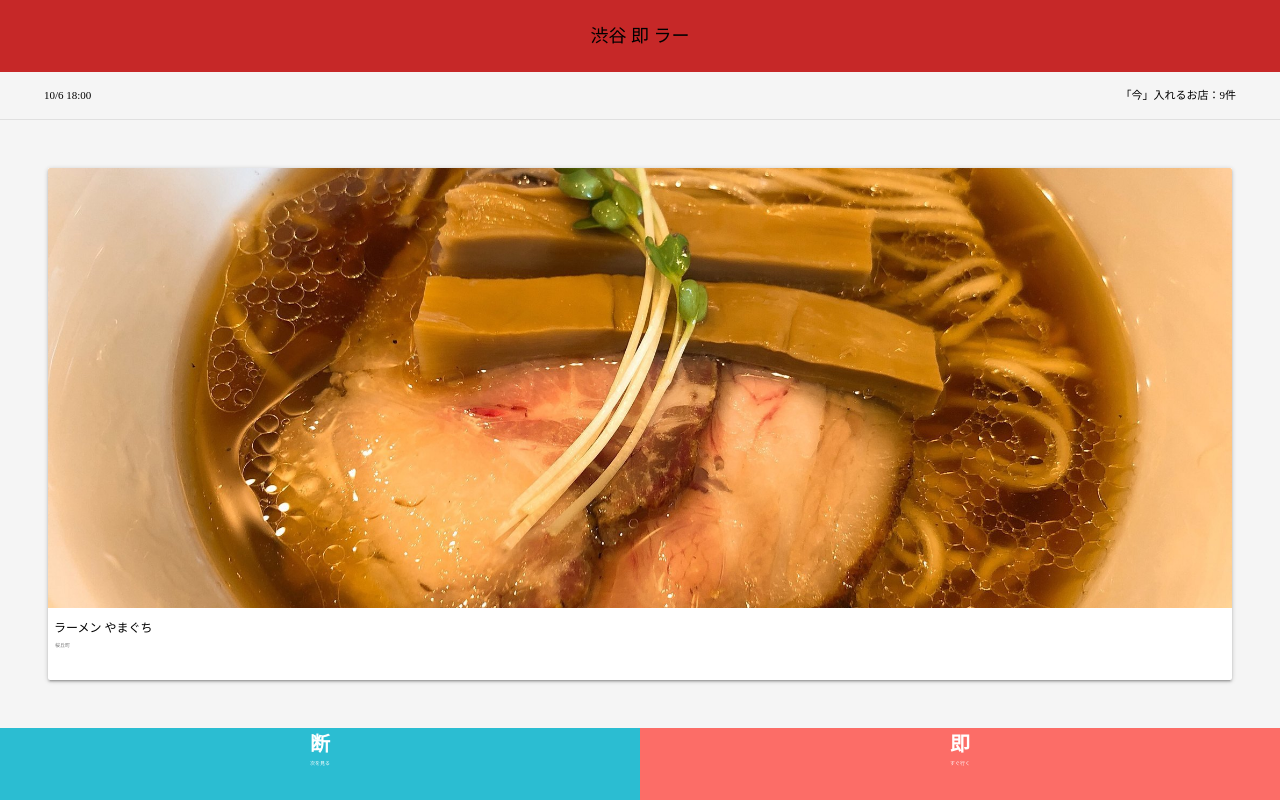
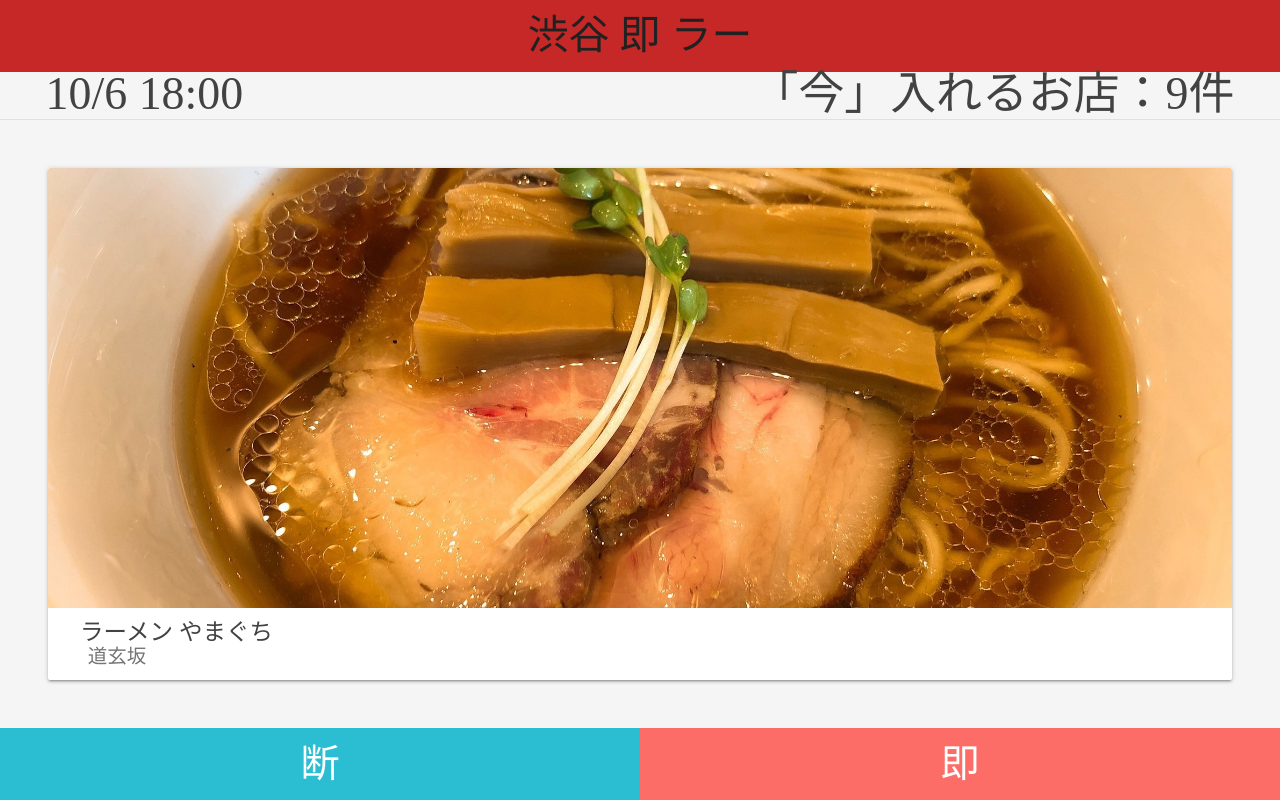
Before and after one commit to takapod/shibuyasokura, a plain HTML site: page index.html in a window 1280 px wide. Drawn offline with nearby package versions, Linux system fonts and the light colour scheme.

Commit message:
・即断の角丸を消す● ・ボタンの色を変える● ・文字を上下左右中央にする● ・titlevarとdansokuの縦中央寄せをしっかり● ・スマホだと文字が小さすぎる問題をなんとか解決●

```diff
--- a/index.html
+++ b/index.html
@@ -40,7 +40,7 @@
           </div>
         </div>
         <div class="black-text titlevar">
-          <div class="shop"><span class="name">ラーメン やまぐち</span><br><span class="jusho">桜丘町</span></div>
+          <div class="shop"><span class="name">ラーメン やまぐち</span><br/><span class="jusho">道玄坂</span></div>
 
         </div>
 <!--           <spna class="rate">★ ★ ★ ★</span> -->
@@ -54,11 +54,11 @@
 
   <div class="dansoku">
     <div class="dan">
-      <div class="center waves-effect waves-light btn-flat danbtn"><span class="danmoji"><b>断</b></span><br><span class="danshita">次を見る</span>
+      <div class="center waves-effect waves-light btn-flat danbtn"><span class="danmoji">断</span><!-- <br><span class="danshita">＜次へ＞</span> -->
       </div>
     </div>
     <div class="soku">
-      <div class="center waves-effect waves-light btn-flat sokubtn"><span class="sokumoji"><b>即</b></span><br><span class="sokushita">すぐ行く</span>
+      <div class="center waves-effect waves-light btn-flat sokubtn"><span class="sokumoji">即</span><!-- <br><span class="sokushita">＜店へ＞</span> -->
       </div>
     </div>
   </div>
--- a/style.css
+++ b/style.css
@@ -4,16 +4,16 @@ body{
 }
 
 div.header{
-  font-size: 18px;
+  font-size: calc(112.5% + 3vh);
   height: 9vh;
   line-height: 9vh;
   text-align: center;
-  color: black;
+  color: #212121;
   background-color: #c62828;
 }
 
 span.text{
-  font-size: 11px;
+  font-size: calc(50% + 3vw);
 }
 
 div.indexvar{
@@ -21,19 +21,19 @@ div.indexvar{
   line-height: 5.5vh;
   width: 100vw;
   text-align: center;
-  color: black;
+  color: #424242;
   border-bottom: solid  0.1vh;
   border-color: #e0e0e0;
 }
 
 div.time{
   float: left;
-  margin-left: 5.5vh;
+  margin-left: 5.7vh;
 }
 
 div.hit{
   float: right;
-  margin-right: 5.5vh;
+  margin-right: 5.7vh;
 }
 
 div.row{
@@ -53,28 +53,36 @@ div.contents{
 }
 
 div.titlevar{
+  height: 9vh;
   margin-top: 0;
   padding-top: 0;
   color: white;
-  height: 9vh;
-  padding-left: 6px;
 }
 
 
 div.shop{
-  padding-top: 1.5vh;
-  height: 7.5vh;
-  line-height: 1;
+  height: 9vh;
+  padding-left: 2.5vw;
+  line-height: 1.15;
+  padding-top: 0.01vh;
+  padding-bottom: 0.01vh;
+  display: table-cell;
+  vertical-align: middle;
 }
 
-.name{
-  font-size: 12px;
+span.name{
+  height: calc(50% + 2vh);
+  font-size: calc(50% + 2vh);
+  color: #424242;
 }
 
-.jusho{
-  font-size: 5px;
+span.jusho{
+  height: calc(50% + 1.5vh);
+  font-size: calc(50% + 1.5vh);
   color: #757575;
-  margin-left: 1px;
+  padding-left: 0.6vw;
+  display: table-cell;
+  vertical-align: middle;
 }
 
 
@@ -102,13 +110,11 @@ div.dansoku{
 
 div.danbtn{
   height: 9vh;
-  line-height: 1;
+  line-height: 9vh;
   margin: 0;
   padding: 0;
   width: 50vw;
   float: left;
-  vertical-align: middle;
-  padding-top: 0.7vh;
   border-radius: 0;
   border: none;
   box-shadow: none;
@@ -116,24 +122,22 @@ div.danbtn{
 }
 
 .danmoji{
-  font-size: 20px;
+  font-size: calc(50% + 4vh);
   color: white;
 }
 
-.danshita{
+/*.danshita{
   font-size: 5px;
   color: white;
-}
+}*/
 
 div.sokubtn{
   height: 9vh;
-  line-height: 1;
+  line-height: 9vh;
   margin: 0;
   padding: 0;
   width: 50vw;
   float: left;
-  vertical-align: middle;
-  padding-top: 0.7vh;
   border-radius: 0;
   border: none;
   box-shadow: none;
@@ -141,11 +145,12 @@ div.sokubtn{
 }
 
 .sokumoji{
-  font-size: 20px;
+  font-size: 21px;
   color: white;
+  font-size: calc(50% + 4vh);
 }
 
-.sokushita{
+/*.sokushita{
   font-size: 5px;
   color: white;
-}
+}*/
```
